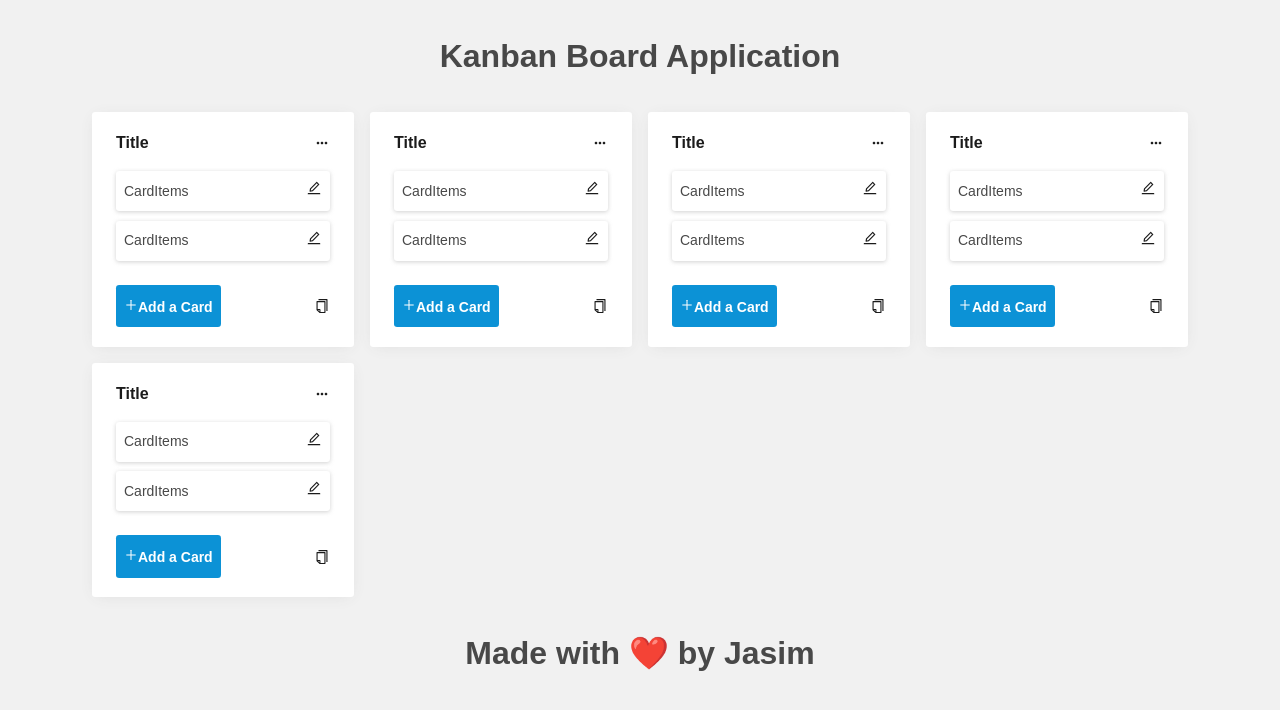
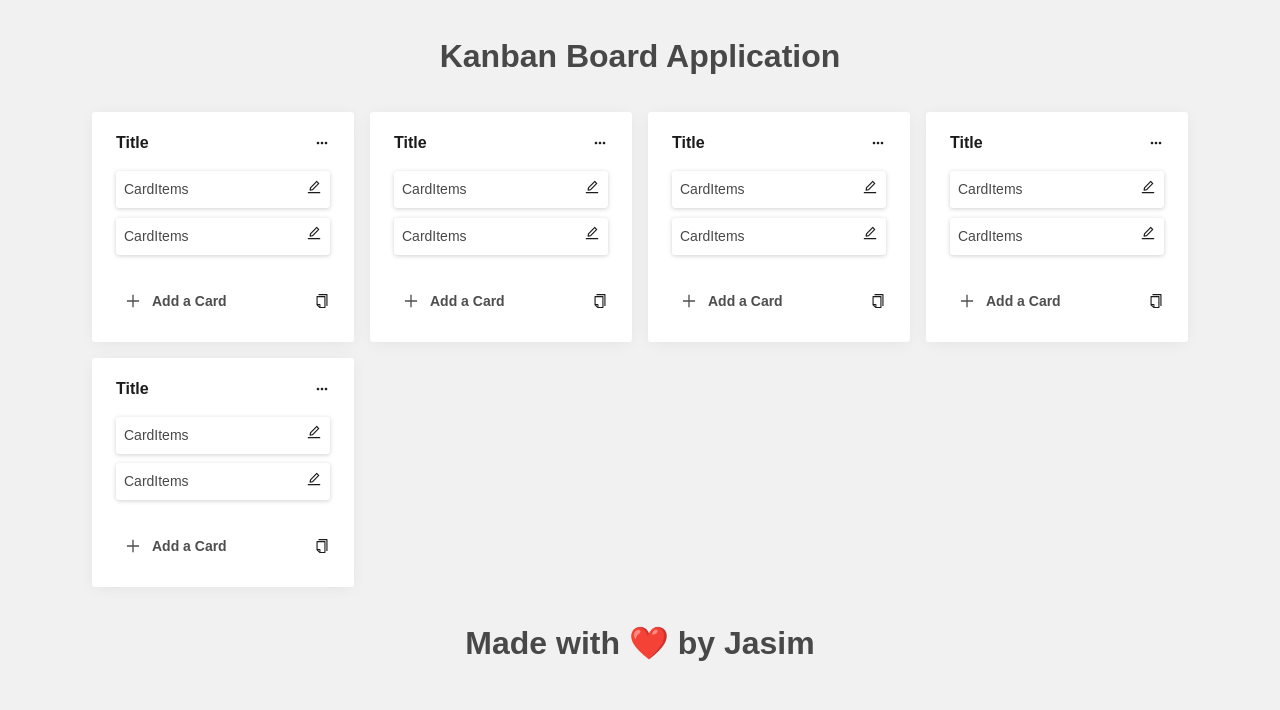
Before and after one commit to devjasim/kanban-board-app, a React (Create React App) app: page / in a window 1280 px wide. Shown: the top 710 px of the page. Built offline with nearby package versions, Linux system fonts and the light colour scheme.

Commit message:
update components

```diff
--- a/src/assets/scss/Button.styles.scss
+++ b/src/assets/scss/Button.styles.scss
@@ -8,6 +8,7 @@ button {
   border-radius: 0.2rem;
   background-color: #0c92d6;
   cursor: pointer;
+  transition: 0.3s all ease-in-out;
   &.button__transparent {
     color: #4e4e4e;
     background: none;
@@ -18,7 +19,25 @@ button {
   &.button__primary {
     background-color: #0c92d6;
   }
-  &svg {
-    margin-right: 10px;
+
+  &.icon__left,
+  &.icon__right,
+  &.icon__center {
+    display: flex;
+    align-items: center;
+  }
+
+  &.icon__left {
+    svg {
+      margin-right: 10px;
+    }
+  }
+  &.icon__right {
+    svg {
+      margin-left: 10px;
+    }
+  }
+  &.icon__center {
+    padding: 0.5rem 0.5rem;
   }
 }
--- a/src/assets/scss/CardItems.scss
+++ b/src/assets/scss/CardItems.scss
@@ -1,15 +1,22 @@
 .card__item {
-  padding: 0.5rem;
+  padding-right: 0.5rem;
   display: flex;
   align-items: center;
   justify-content: space-between;
   box-shadow: 0px 1px 4px 0px rgba(154, 154, 154, 0.45);
   border-radius: 0.2rem;
   background-color: #fff;
+  cursor: pointer;
   p {
     margin: 0;
     color: #484848;
     font-size: 0.875rem;
+    padding: 0.5rem;
+    user-select: none;
+  }
+
+  input {
+    margin: 0.2rem;
   }
 
   .edit {
--- a/src/components/Button.tsx
+++ b/src/components/Button.tsx
@@ -2,11 +2,39 @@ import React from 'react';
 import '../assets/scss/Button.styles.scss';
 import { ButtonProps } from './Models';
 
-const Button: React.FC<ButtonProps> = (props, ...rest) => {
-  const { title, color } = props;
+const Button: React.FC<ButtonProps> = (props) => {
+  const { title, color, children, iconPosition, onClick } = props;
   return (
-    <button className={`button__${color}`} type="button">
-      {title}
+    <button
+      onClick={onClick}
+      className={`button__${color} ${
+        iconPosition === 'left'
+          ? 'icon__left'
+          : iconPosition === 'right'
+          ? 'icon__right'
+          : iconPosition === 'center'
+          ? 'icon__center'
+          : 'null'
+      }`}
+      type="button"
+    >
+      {!children && title}
+
+      {children && iconPosition === 'left' && (
+        <>
+          {children}
+          {title}
+        </>
+      )}
+
+      {children && iconPosition === 'right' && (
+        <>
+          {title}
+          {children}
+        </>
+      )}
+
+      {children && iconPosition === 'center' && children}
     </button>
   );
 };
--- a/src/components/content/AddCard.tsx
+++ b/src/components/content/AddCard.tsx
@@ -1,11 +1,14 @@
 import Button from 'components/Button';
+import { AddCardProps } from 'components/Models';
 import React, { useEffect, useRef } from 'react';
 import { BiDotsHorizontalRounded } from 'react-icons/bi';
 import { FaTimes } from 'react-icons/fa';
 import '../../assets/scss/AddCard.styles.scss';
 
-const AddCard = () => {
+const AddCard = (props: AddCardProps) => {
   const inputRef = useRef<any>(null);
+
+  const { setShowAddInput, showAddInput } = props;
 
   const setFoucs = () => {
     if (inputRef && inputRef.current) {
@@ -22,11 +25,7 @@ const AddCard = () => {
       <div className="actions flex__between">
         <div className="buttons flex">
           <Button title="Add Card" color="primary" />
-          <FaTimes
-            onClick={() => console.log('SDDD')}
-            size={25}
-            color="#848080"
-          />
+          <FaTimes onClick={() => setShowAddInput(false)} size={25} color="#848080" />
         </div>
         <BiDotsHorizontalRounded />
       </div>
--- a/src/components/content/Board.styles.scss
+++ b/src/components/content/Board.styles.scss
@@ -3,10 +3,15 @@
   grid-template-columns: repeat(auto-fit, minmax(250px, 1fr));
   grid-gap: 1rem;
   max-width: 100%;
+  grid-auto-rows: auto;
+  grid-template-areas:
+    'aside header header'
+    'left content right';
   .board__item {
     border-radius: 0.2rem;
     box-shadow: 0px 2px 15px -4px rgba(80, 80, 80, 0.12);
     padding: 1.2rem 1.5rem;
     background-color: #fff;
+    height: fit-content;
   }
 }
--- a/src/components/content/CardItems.tsx
+++ b/src/components/content/CardItems.tsx
@@ -1,13 +1,27 @@
-import React from 'react';
+import Button from 'components/Button';
+import React, { useState } from 'react';
 import { AiOutlineEdit } from 'react-icons/ai';
+import { BsCheckLg } from 'react-icons/bs';
 import '../../assets/scss/CardItems.scss';
 
 const CardItems = () => {
+  const [edit, setEdit] = useState<boolean>(false);
   return (
-    <div className="card__item">
-      <p>CardItems</p>
+    <div onDoubleClick={() => setEdit(true)} className="card__item">
+      {!edit ? <p>CardItems</p> : <input type="text" value="Card Item" />}
       <span className="edit">
-        <AiOutlineEdit />
+        {edit ? (
+          <Button
+            iconPosition="center"
+            onClick={() => setEdit(false)}
+            color="primary"
+            title="TITLE"
+          >
+            <BsCheckLg />
+          </Button>
+        ) : (
+          <AiOutlineEdit />
+        )}
       </span>
     </div>
   );
--- a/src/components/content/Lists.tsx
+++ b/src/components/content/Lists.tsx
@@ -1,3 +1,4 @@
+import Button from 'components/Button';
 import React, { useState } from 'react';
 import { AiOutlineCopy, AiOutlinePlus } from 'react-icons/ai';
 import { BiDotsHorizontalRounded } from 'react-icons/bi';
@@ -18,13 +19,18 @@ const Lists = () => {
       ))}
       <div className="footer">
         {showAddInput ? (
-          <AddInput />
+          <AddInput showAddInput={showAddInput} setShowAddInput={setShowAddInput} />
         ) : (
           <div className="add_item flex__between">
-            <button type="button" onClick={() => setShowAddInput(true)}>
-              <AiOutlinePlus />
-              Add a Card
-            </button>
+            <Button
+              color="transparent"
+              title="Add a Card"
+              type="button"
+              iconPosition="left"
+              onClick={() => setShowAddInput(true)}
+            >
+              <AiOutlinePlus size="18" />
+            </Button>
             <AiOutlineCopy />
           </div>
         )}
```
Also changed, not shown: src/components/Models.ts (+9 -1 lines), src/components/utils/index.ts (added, +7 -0 lines), .eslintrc.json, 1 other file (tests, documents, lock files or other folders).
